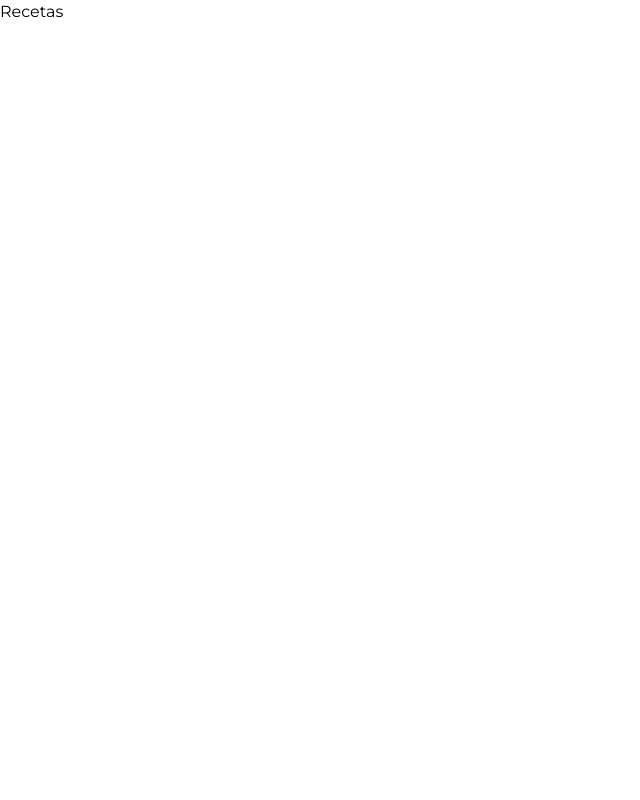
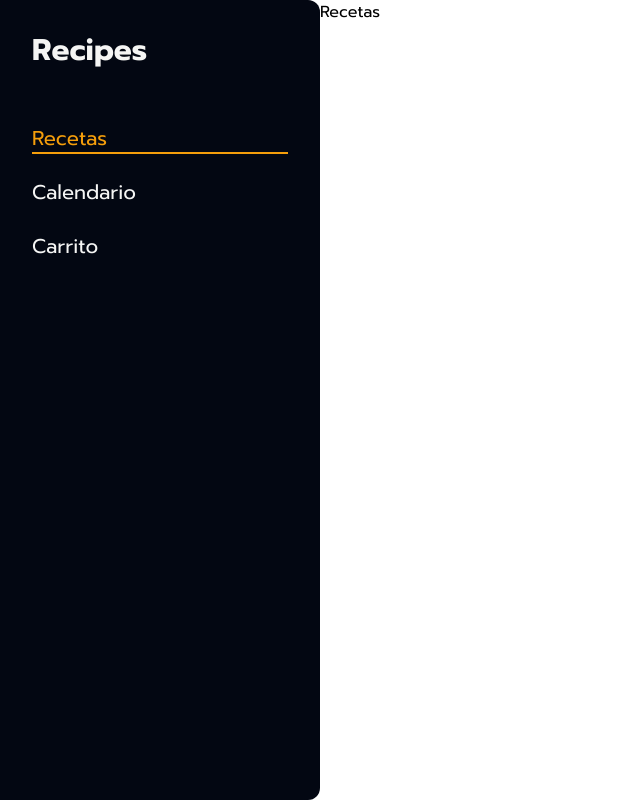
Before and after one commit to jose-garzon/recipes, a React (Vite) app: page / in a window 1280 px wide. Shown: the whole page, without its empty margins (0-640 px from the left). Built offline with nearby package versions, Linux system fonts and the light colour scheme.

Commit message:
create the navbar component

```diff
--- a/index.html
+++ b/index.html
@@ -7,7 +7,7 @@
     <link rel="preconnect" href="https://fonts.googleapis.com" />
     <link rel="preconnect" href="https://fonts.gstatic.com" crossorigin />
     <link
-      href="https://fonts.googleapis.com/css2?family=Montserrat:wght@200;400;700&display=swap"
+      href="https://fonts.googleapis.com/css2?family=Prompt:wght@300;400;700&display=swap"
       rel="stylesheet"
     />
     <title>Recipes</title>
--- a/package.json
+++ b/package.json
@@ -12,6 +12,7 @@
   "dependencies": {
     "react": "^18.2.0",
     "react-dom": "^18.2.0",
+    "react-icons": "^4.10.1",
     "react-router-dom": "^6.14.0"
   },
   "devDependencies": {
--- /dev/null
+++ b/src/components/Layout/MainLayout.tsx
@@ -0,0 +1,15 @@
+import { Outlet } from "react-router";
+import { Navbar } from "../Navbar";
+
+export function MainLayout() {
+  return (
+    <div className="grid grid-cols-12 min-h-screen">
+      <aside className="col-span-3">
+        <Navbar />
+      </aside>
+      <main className="col-span-9">
+        <Outlet />
+      </main>
+    </div>
+  );
+}
--- /dev/null
+++ b/src/components/Layout/index.ts
@@ -0,0 +1 @@
+export * from "./MainLayout";
--- /dev/null
+++ b/src/components/Navbar/Navbar.tsx
@@ -0,0 +1,20 @@
+import { NavbarItem } from "./NavbarItem";
+
+export function Navbar() {
+  return (
+    <nav className="p-8 h-full bg-gray-950 rounded-tr-xl rounded-br-xl">
+      <span className="text-3xl font-bold text-stone-100">Recipes</span>
+      <ul className="mt-14 text-stone-100 text-xl">
+        <li>
+          <NavbarItem to="/">Recetas</NavbarItem>
+        </li>
+        <li>
+          <NavbarItem to="/calendario">Calendario</NavbarItem>
+        </li>
+        <li>
+          <NavbarItem to="/carrito">Carrito</NavbarItem>
+        </li>
+      </ul>
+    </nav>
+  );
+}
--- /dev/null
+++ b/src/components/Navbar/NavbarItem.tsx
@@ -0,0 +1,25 @@
+import { ReactNode } from "react";
+import { NavLink } from "react-router-dom";
+import { Routes } from "../../App";
+
+interface NavbarItemProps {
+  children: ReactNode;
+  to: Routes;
+}
+
+export function NavbarItem(props: NavbarItemProps) {
+  const { to, children } = props;
+
+  const getSyles = (isActive: boolean) => {
+    const base = "text-xl border-b-2 w-full block my-6";
+    const inactive = "text-stone-100 border-transparent";
+    const active = "text-amber-500 border-amber-500";
+    return isActive ? `${base} ${active}` : `${base} ${inactive}`;
+  };
+
+  return (
+    <NavLink className={({ isActive }) => getSyles(isActive)} to={to}>
+      {children}
+    </NavLink>
+  );
+}
--- /dev/null
+++ b/src/components/Navbar/index.ts
@@ -0,0 +1 @@
+export * from "./Navbar";
--- a/src/index.css
+++ b/src/index.css
@@ -3,5 +3,5 @@
 @tailwind utilities;
 
 * {
-  font-family: "Montserrat", sans-serif;
+  font-family: "Prompt", sans-serif;
 }
--- a/src/main.tsx
+++ b/src/main.tsx
@@ -1,6 +1,6 @@
 import React from "react";
 import ReactDOM from "react-dom/client";
-import App from "./App";
+import { App } from "./App";
 import "./index.css";
 
 ReactDOM.createRoot(document.getElementById("root") as HTMLElement).render(
```
Also changed, not shown: src/App.tsx (+10 -3 lines), 1 other file (tests, documents, lock files or other folders).
